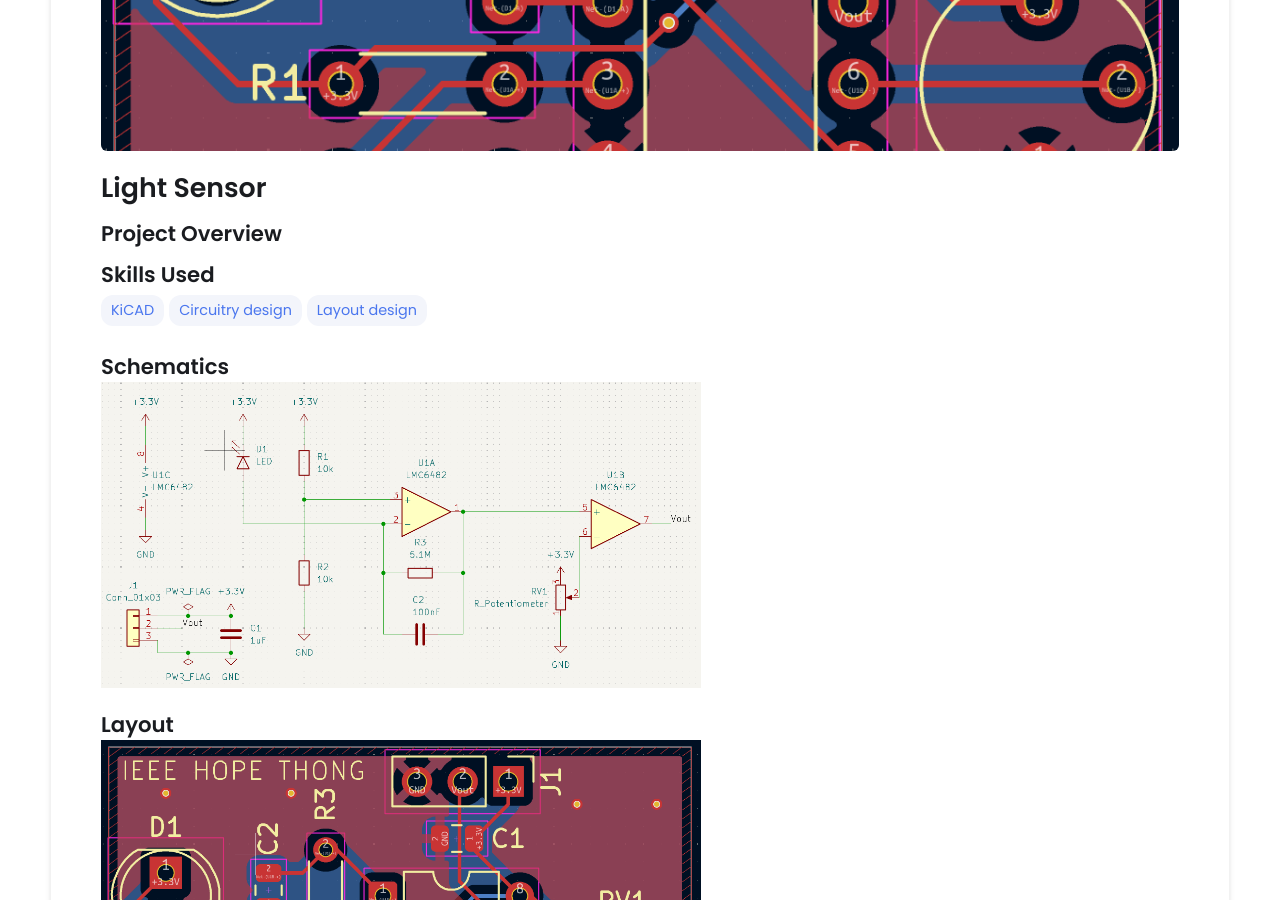
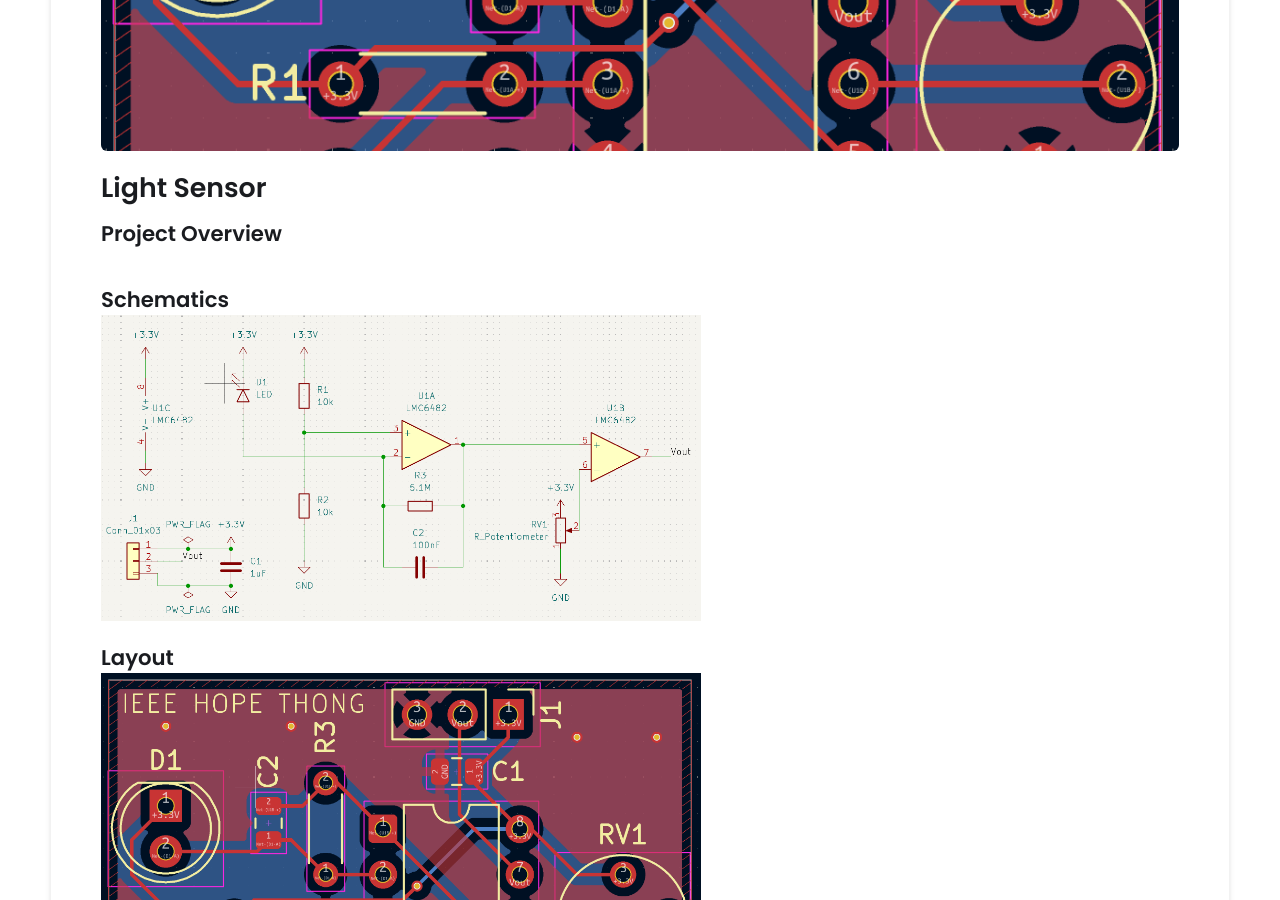
Before and after one commit to thongmn-8888/thongmn-8888.github.io, a Jekyll site: the page built from _projects/light-sensor/index.md, in a window 1280 px wide and 900 px high, scrolled down 339 px. Built offline with Jekyll 4.4.1, drawn with Linux system fonts in a browser that asks for light colours.

Commit message:
Update post.html

```diff
--- a/_layouts/post.html
+++ b/_layouts/post.html
@@ -18,16 +18,7 @@ layout: wrapper
             <h2>Project Overview</h2>
             <p>{{ page.description }}</p>
         </div>
-        <div class="skills-card">
-            <h2>Skills Used</h2>
-            <div class="skills-list">
-                {% for skill in page.skills %}
-                <span class="skill">{{ skill }}</span>
-                {% endfor %}
-            </div>
-        </div>
     </div>
-
     <div class="content">
         {{content}}
     </div>
```
